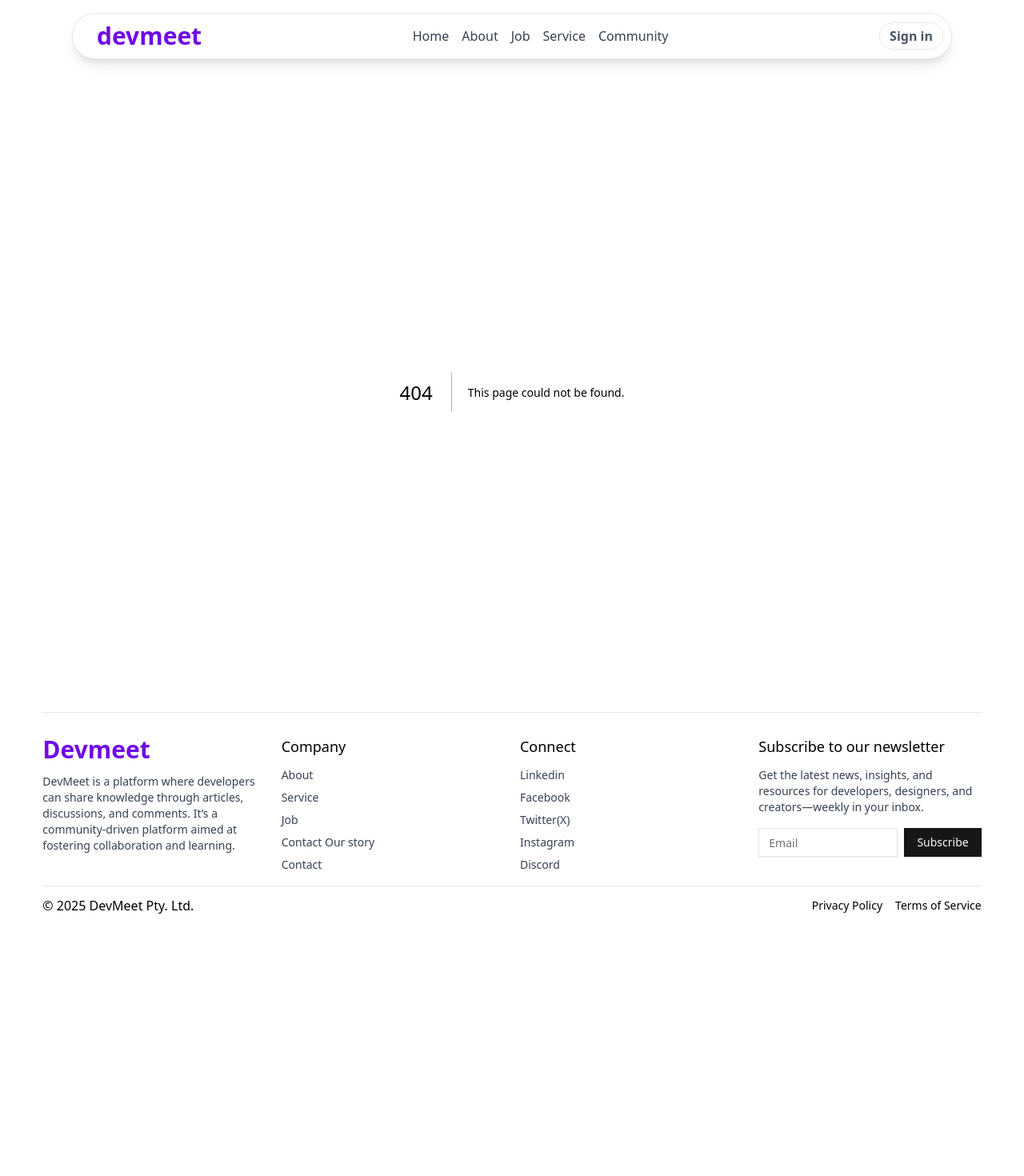
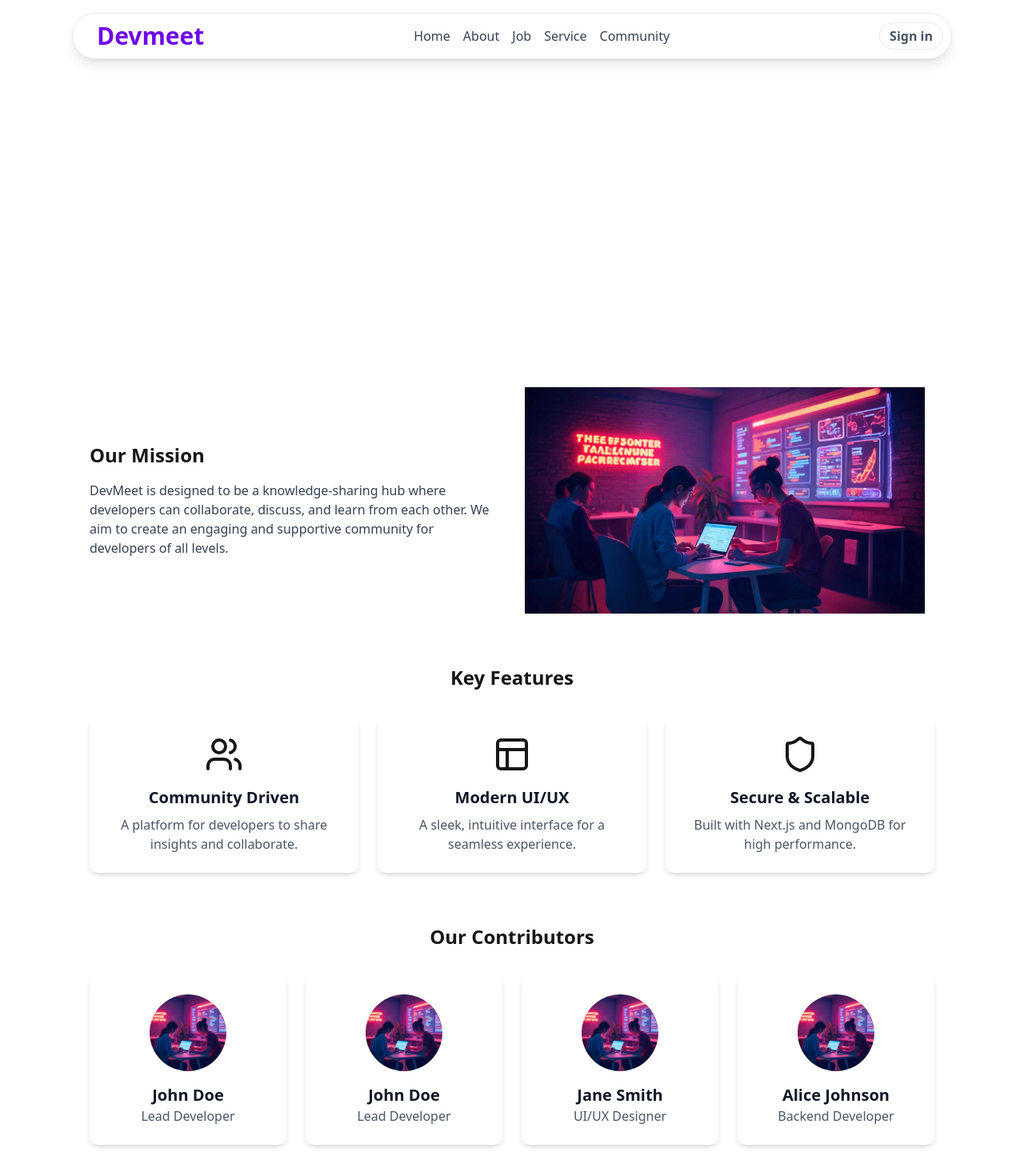
Before and after one commit to Sushanto171/devmeet, a Next.js app: page /about in a window 1280 px wide. Before the commit this address had no page. Shown: the top 1470 px of the page at 80% size. Before the commit the page ends 1156 px from the top, so only its background shows below. Built offline with nearby package versions, Linux system fonts and the light colour scheme.

Commit message:
[Added]:About page ui

```diff
--- /dev/null
+++ b/src/app/(public)/about/page.js
@@ -0,0 +1,119 @@
+import Container from "@/components/Container";
+import { Layout, Shield, Users } from "lucide-react";
+import aboutImage from "./about-hero.png";
+import Image from "next/image";
+
+export default function About() {
+  return (
+    <div className="min-h-screen text-gray-900 mb-12">
+      {/* Hero Section with Background Image */}
+      <div className="relative">
+        <div
+          className="absolute inset-0 bg-cover bg-center"
+          style={{ backgroundImage: `url(${aboutImage.src})` }}
+        >
+          {/* Hero Background Image */}
+        </div>
+        <div className="relative z-10 text-center py-20 sm:py-32 lg:py-44">
+          <h1 className="text-4xl font-bold text-white mb-4">About DevMeet</h1>
+          <p className="text-lg text-white">
+            Empowering Developers Through Knowledge Sharing
+          </p>
+        </div>
+      </div>
+
+      {/* About Section */}
+      <Container>
+        <div className="mt-12 grid md:grid-cols-2 gap-8 items-center">
+          <div>
+            <h2 className="text-2xl font-semibold text-primary">Our Mission</h2>
+            <p className="mt-4 text-gray-700">
+              DevMeet is designed to be a knowledge-sharing hub where developers
+              can collaborate, discuss, and learn from each other. We aim to
+              create an engaging and supportive community for developers of all
+              levels.
+            </p>
+          </div>
+          <div>
+            <Image src={aboutImage} alt="Our Mission" width={500} height={300} />
+          </div>
+        </div>
+
+        {/* Features Section */}
+        <div className="mt-16">
+          <h2 className="text-2xl font-semibold text-primary text-center">
+            Key Features
+          </h2>
+          <div className="mt-8 grid md:grid-cols-3 gap-6">
+            <div className="bg-white shadow-md rounded-lg p-6 text-center transform transition duration-300 hover:scale-105 hover:shadow-lg">
+              <Users className="mx-auto h-12 w-12 text-primary transition duration-300 transform hover:scale-110" />
+              <h3 className="text-xl font-semibold mt-4">Community Driven</h3>
+              <p className="text-gray-600 mt-2">
+                A platform for developers to share insights and collaborate.
+              </p>
+            </div>
+            <div className="bg-white shadow-md rounded-lg p-6 text-center transform transition duration-300 hover:scale-105 hover:shadow-lg">
+              <Layout className="mx-auto h-12 w-12 text-primary transition duration-300 transform hover:scale-110" />
+              <h3 className="text-xl font-semibold mt-4">Modern UI/UX</h3>
+              <p className="text-gray-600 mt-2">
+                A sleek, intuitive interface for a seamless experience.
+              </p>
+            </div>
+            <div className="bg-white shadow-md rounded-lg p-6 text-center transform transition duration-300 hover:scale-105 hover:shadow-lg">
+              <Shield className="mx-auto h-12 w-12 text-primary transition duration-300 transform hover:scale-110" />
+              <h3 className="text-xl font-semibold mt-4">Secure & Scalable</h3>
+              <p className="text-gray-600 mt-2">
+                Built with Next.js and MongoDB for high performance.
+              </p>
+            </div>
+          </div>
+        </div>
+
+         {/* Contributors Section */}
+         <div className="mt-16">
+          <h2 className="text-2xl font-semibold text-primary text-center">
+            Our Contributors
+          </h2>
+          <div className="mt-8 grid grid-cols-2 md:grid-cols-4 gap-6">
+            <div className="bg-white shadow-md rounded-lg p-6 text-center">
+            <Image
+                src={aboutImage}
+                alt="Contributor 3"
+                className="mx-auto h-24 w-24 rounded-full object-cover mb-4"
+              />
+              <h3 className="text-xl font-semibold">John Doe</h3>
+              <p className="text-gray-600">Lead Developer</p>
+            </div>
+            <div className="bg-white shadow-md rounded-lg p-6 text-center">
+            <Image
+                src={aboutImage}
+                alt="Contributor 3"
+                className="mx-auto h-24 w-24 rounded-full object-cover mb-4"
+              />
+              <h3 className="text-xl font-semibold">John Doe</h3>
+              <p className="text-gray-600">Lead Developer</p>
+            </div>
+            <div className="bg-white shadow-md rounded-lg p-6 text-center">
+            <Image
+                src={aboutImage}
+                alt="Contributor 3"
+                className="mx-auto h-24 w-24 rounded-full object-cover mb-4"
+              />
+              <h3 className="text-xl font-semibold">Jane Smith</h3>
+              <p className="text-gray-600">UI/UX Designer</p>
+            </div>
+            <div className="bg-white shadow-md rounded-lg p-6 text-center">
+              <Image
+                src={aboutImage}
+                alt="Contributor 3"
+                className="mx-auto h-24 w-24 rounded-full object-cover mb-4"
+              />
+              <h3 className="text-xl font-semibold">Alice Johnson</h3>
+              <p className="text-gray-600">Backend Developer</p>
+            </div>
+          </div>
+          </div>
+      </Container>
+    </div>
+  );
+}
--- a/src/app/layout.js
+++ b/src/app/layout.js
@@ -1,7 +1,7 @@
+import Footer from "@/components/Footer";
+import Navbar from "@/components/Navbar";
+import "@/styles/globals.css";
 import { Geist, Geist_Mono } from "next/font/google";
-import "@/styles/globals.css";
-import Navbar from "@/components/Navbar";
-import Footer from "@/components/Footer";
 
 const geistSans = Geist({
   variable: "--font-geist-sans",
@@ -15,7 +15,14 @@ const geistMono = Geist_Mono({
 
 export const metadata = {
   title: "DevMeet",
-  description: "Generated by create next app",
+  description: "DevMeet - Developer Knowledge Sharing Hub",
+  authors: [
+    { name: "Sushanto Kumar" },
+    { name: "Md Reaz Morshed" },
+    { name: "Rakib Hossen" },
+    { name: "Miftahul Jannat" },
+  ],
+  keywords: ["React", "JavaScript", "Next.js", "Web Development", "Programming", "Developer Community"],
 };
 
 export default function RootLayout({ children }) {
--- /dev/null
+++ b/src/components/Container.js
@@ -0,0 +1,9 @@
+const Container = ({ children }) => {
+  return (
+    <div className="max-w-[2520px] mx-auto xl:px-28 lg:px-24 md:px-10 sm:px-4 px-6 space-y-12">
+      {children}
+    </div>
+  );
+};
+
+export default Container;
--- a/src/components/Navbar.jsx
+++ b/src/components/Navbar.jsx
@@ -1,11 +1,13 @@
 "use client";
 
 import Link from "next/link";
+import { usePathname } from "next/navigation";
 import { useEffect, useState } from "react";
 import { RxHamburgerMenu } from "react-icons/rx";
 
 const Navbar = () => {
   const [open, setOpen] = useState(false);
+  const path = usePathname()
   const routes = [
     { name: "Home", path: "/" },
     { name: "About", path: "/about" },
@@ -25,8 +27,9 @@ const Navbar = () => {
       window.removeEventListener("resize", handleResize);
     };
   }, []);
+  console.log({path});
   return (
-    <div className="my-4">
+    <div className={`my-4 ${path === "/about"? "fixed w-full z-20 top-0": ""}`}>
       <div className="flex justify-between items-center max-w-[1100px] w-11/12 mx-auto bg-white p-2.5  border border-gray-200 rounded-full shadow-lg">
         <div className="lg:ml-5 flex items-center gap-2 relative">
           <RxHamburgerMenu
@@ -47,7 +50,7 @@ const Navbar = () => {
               ))}
             </ul>
           )}
-          <h3 className="text-3xl font-semibold text-violet-700  ">devmeet</h3>
+          <h3 className="text-3xl font-semibold text-violet-700  ">Devmeet</h3>
         </div>
         <ul className="lg:flex items-center gap-4 hidden ">
           {routes.map((route) => (
```
Also changed, not shown: src/app/(public)/about/about-hero.png (added).
